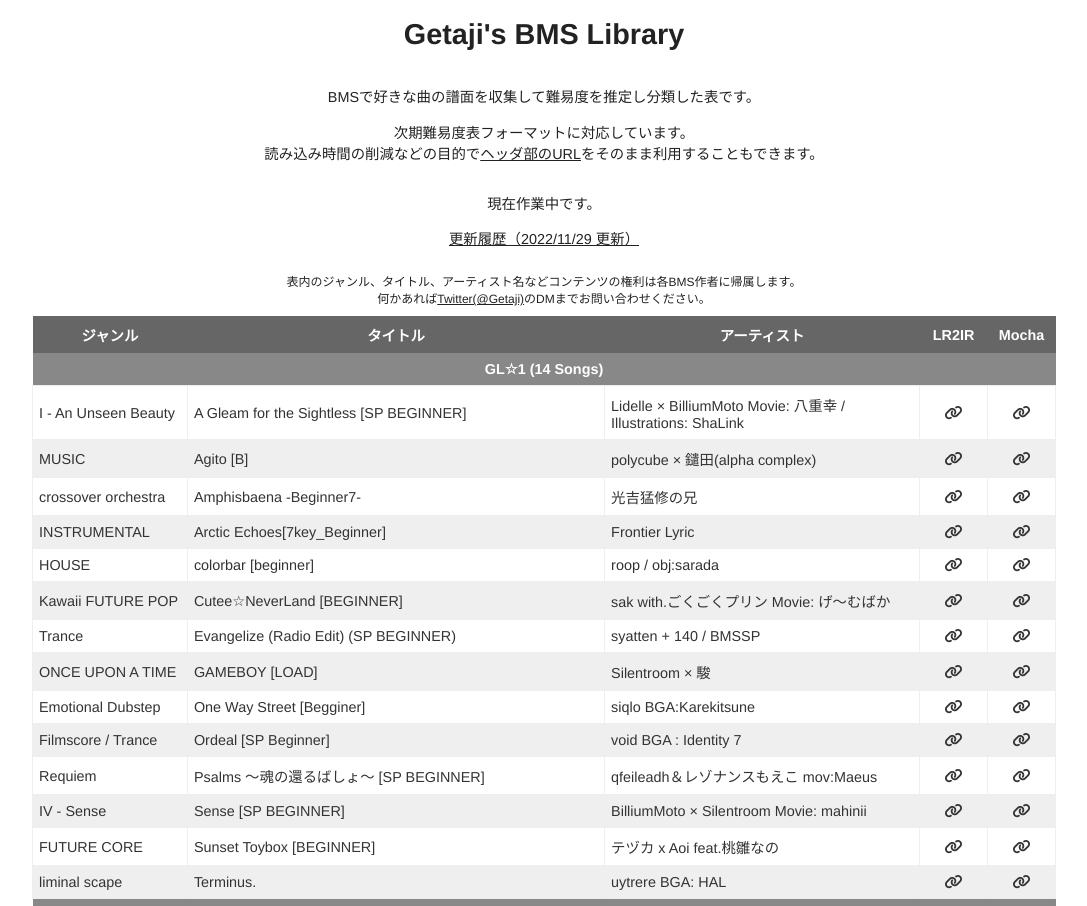
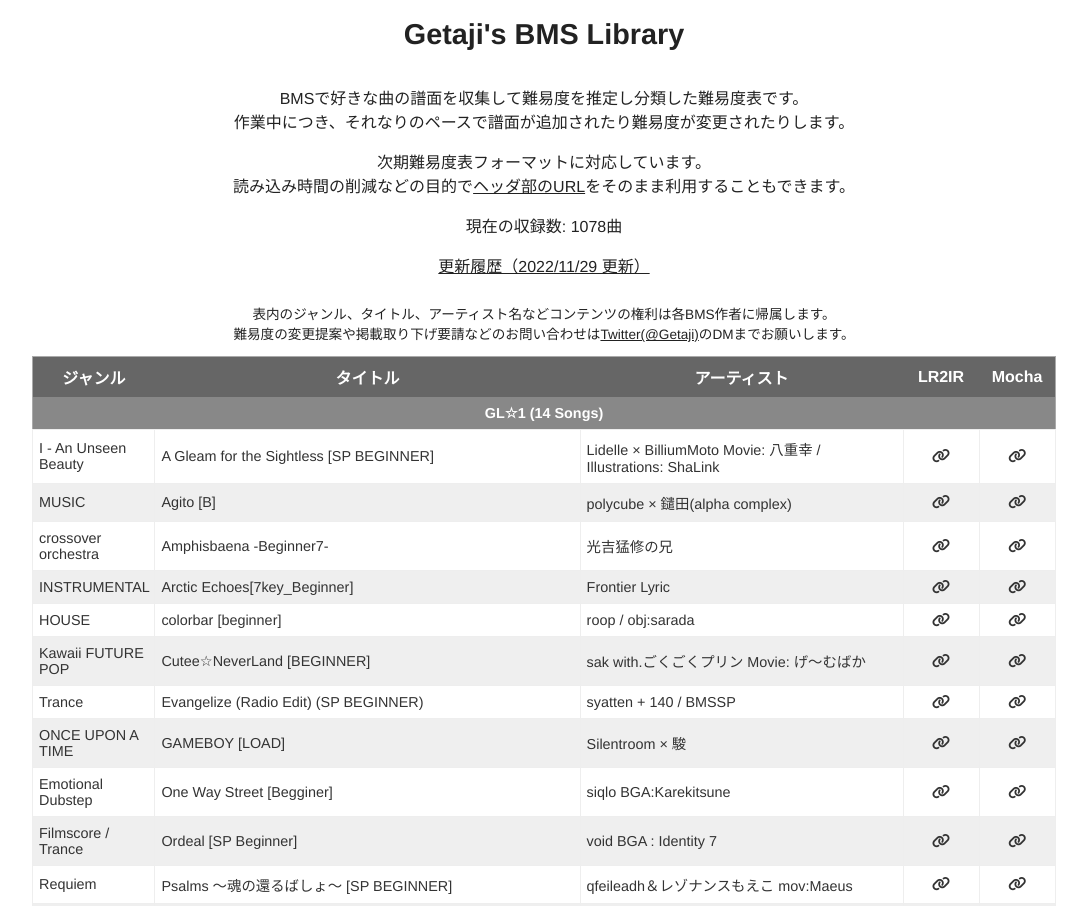
Before and after one commit to Getaji/getaji-bms-library, a Gatsby site: page / in a window 1280 px wide. Shown: the top 906 px of the page, without its empty margins (96-1183 px from the left). Built offline with nearby package versions, Linux system fonts and the light colour scheme; Gatsby itself is replaced by a stand-in of ours.

Commit message:
change: 説明の追加・変更、スタイルの調整

```diff
--- a/src/components/BMSTable.css
+++ b/src/components/BMSTable.css
@@ -3,6 +3,8 @@
   table-layout: fixed;
   width: 100%;
   border-collapse: collapse;
+  font-size: 0.9rem;
+  border: 1px solid #aaaaaa;
 }
 
 .bmsTable .header {
@@ -13,6 +15,7 @@
 }
 
 .bmsTable thead .header {
+  font-size: 1rem;
   background-color: #666666;
 }
 
@@ -21,7 +24,7 @@
 }
 
 .bmsTable th {
-  padding: 8px 4px;
+  padding: 8px;
 }
 
 .bmsTable td {
--- a/src/pages/index.css
+++ b/src/pages/index.css
@@ -8,7 +8,7 @@
   max-width: 1500px;
   font-family: "BIZ UDPゴシック", "Yu Gothic", Meiryo, "Helvetica Neue", Helvetica, "Noto Sans JP", sans-serif;
   color: #222222;
-  font-size: 0.9rem;
+  font-size: 1rem;
 }
 
 .app header {
@@ -22,8 +22,14 @@
   text-align: center;
 }
 
+.app section p {
+  line-height: 1.5em;
+}
+
 .app small {
+  font-size: 0.85rem;
   text-align: center;
+  line-height: 1.5em;
 }
 
 .app a {
--- a/src/pages/index.tsx
+++ b/src/pages/index.tsx
@@ -54,6 +54,10 @@ const IndexPage = () => {
       }),
   };
 
+  const totalSongCount = parsedTable.folder.reduce((acc, cur) => {
+    return acc + cur.songs.length;
+  }, 0);
+
   return (
     <>
       <Helmet>
@@ -67,14 +71,15 @@ const IndexPage = () => {
         </header>
         <section>
           <p>
-            BMSで好きな曲の譜面を収集して難易度を推定し分類した表です。
+            BMSで好きな曲の譜面を収集して難易度を推定し分類した難易度表です。<br />
+            作業中につき、それなりのペースで譜面が追加されたり難易度が変更されたりします。
           </p>
           <p>
             次期難易度表フォーマットに対応しています。<br />
             読み込み時間の削減などの目的で<a href="./table_header.json">ヘッダ部のURL</a>をそのまま利用することもできます。
           </p>
-          <p style={{ marginTop: "2em" }}>
-            現在作業中です。
+          <p>
+            現在の収録数: {totalSongCount}曲
           </p>
           <p>
             <a href="/history">更新履歴（2022/11/29 更新）</a>
@@ -82,9 +87,9 @@ const IndexPage = () => {
         </section>
         <small>
           表内のジャンル、タイトル、アーティスト名などコンテンツの権利は各BMS作者に帰属します。<br />
-          何かあれば
+          難易度の変更提案や掲載取り下げ要請などのお問い合わせは
           <a href="https://twitter.com/Getaji" target="_blank" rel="noopener noreferrer">Twitter(@Getaji)</a>
-          のDMまでお問い合わせください。
+          のDMまでお願いします。
         </small>
         <BMSTable table={parsedTable} />
       </main>
```
